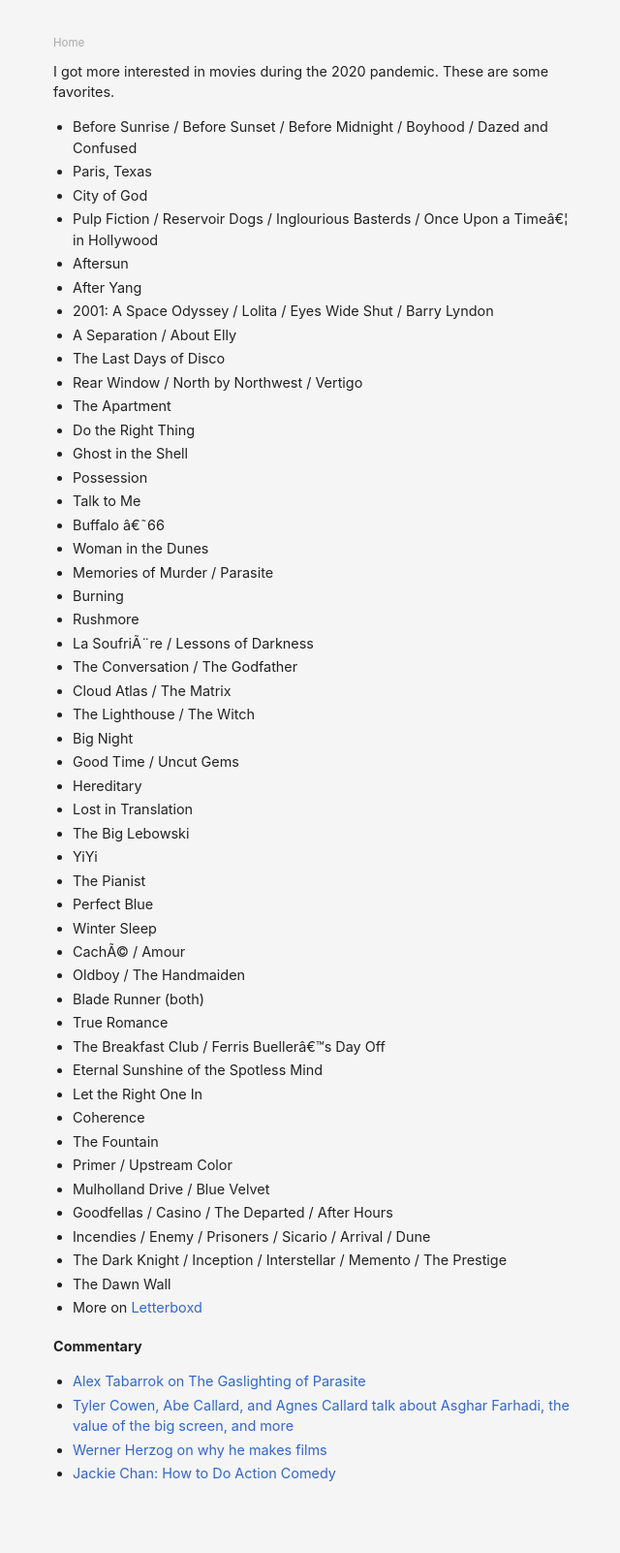
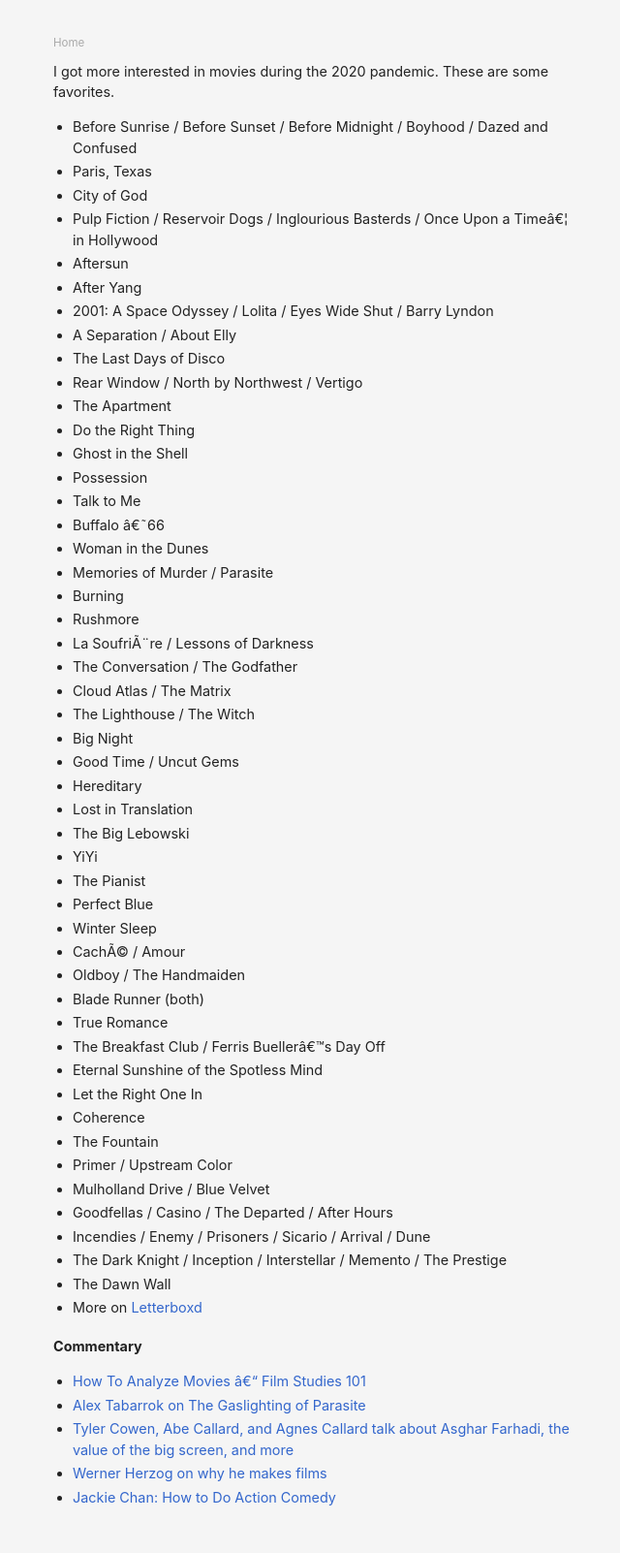
Before and after one commit to danschlz/danschulz.github.io, a Jekyll site: the page built from movies.md, in a window 1280 px wide. Shown: the whole page at 97% size, without its empty margins (305-945 px from the left). Built offline with Jekyll 4.4.1, drawn with Linux system fonts in a browser that asks for light colours; before the commit the page ends 1577 px from its top, so only the background shows below that.

Commit message:
Update movies.md

```diff
--- a/movies.md
+++ b/movies.md
@@ -57,6 +57,7 @@ I got more interested in movies during the 2020 pandemic. These are some favorit
 * More on [Letterboxd](https://letterboxd.com/danschulz/films/diary/)
 
 ### Commentary
+* [How To Analyze Movies – Film Studies 101](https://www.youtube.com/watch?v=ahHIifcFyqk)
 * [Alex Tabarrok on The Gaslighting of Parasite](https://marginalrevolution.com/marginalrevolution/2020/06/the-gaslighting-of-parasite.html)
 * [Tyler Cowen, Abe Callard, and Agnes Callard talk about Asghar Farhadi, the value of the big screen, and more](https://www.listennotes.com/podcasts/subject-to-change/tyler-cowen-rates-a-separation-2JTelKYhznx/)
 * [Werner Herzog on why he makes films](https://youtu.be/PxfYDUVnHg4)
```
